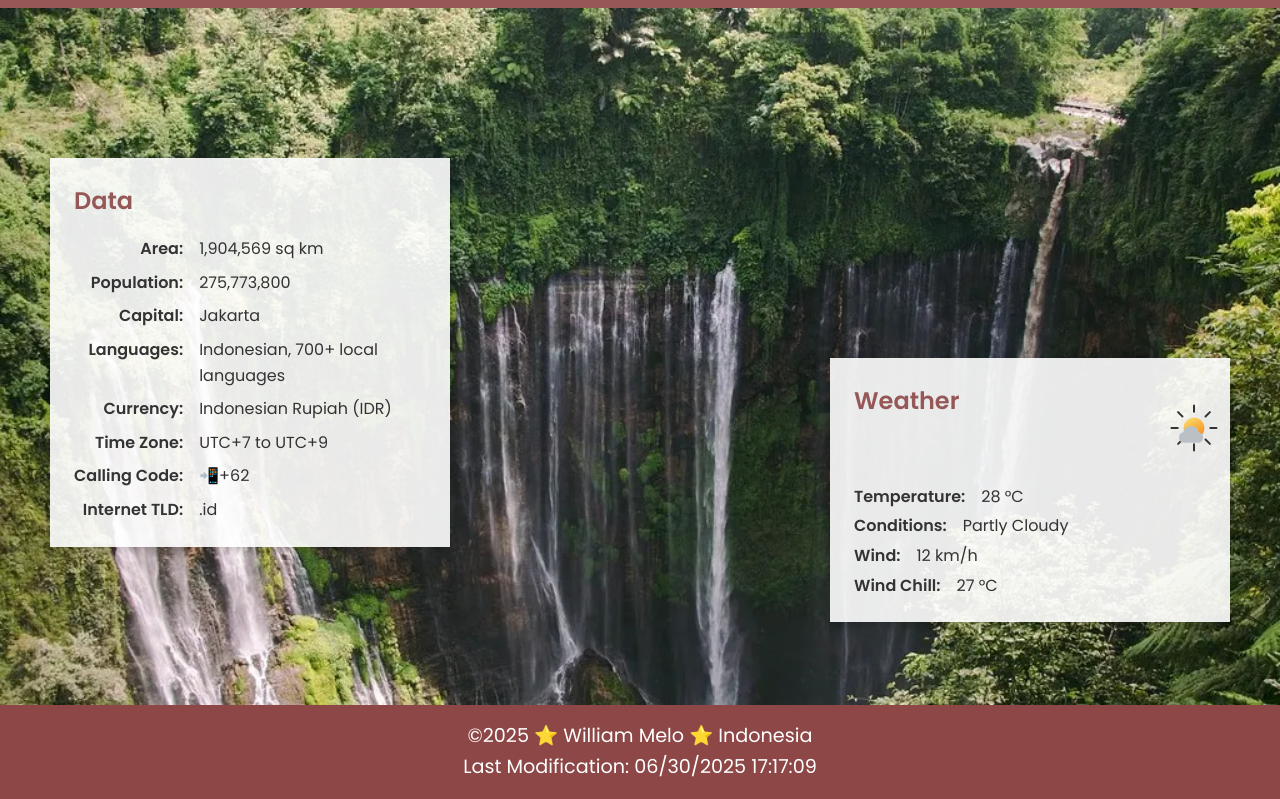
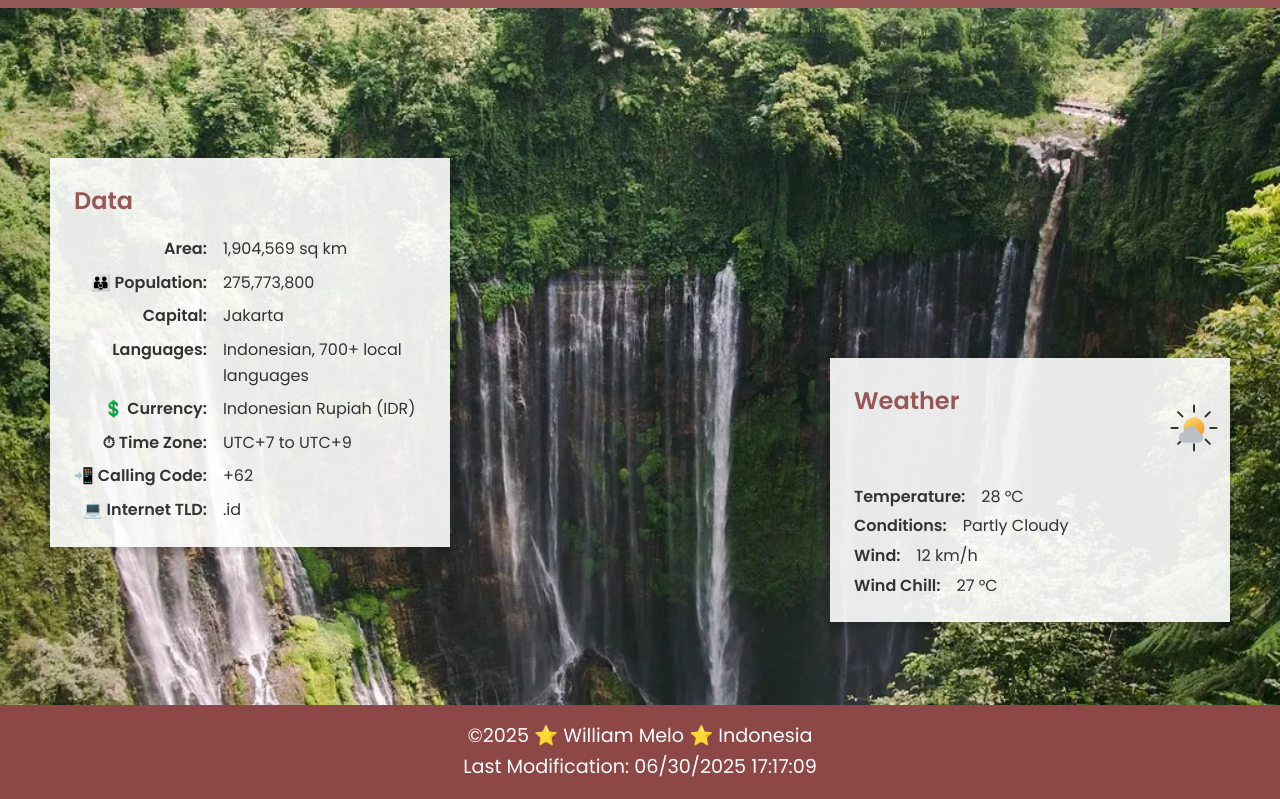
Before and after one commit to william-melo/wdd131, a plain HTML site: page place.html in a window 1280 px wide. Shown: the part 117-916 px from the top of the page. Drawn offline with Linux system fonts and the light colour scheme.

Commit message:
Add icons to data labels in place.html
Enhanced the visual presentation of data labels by adding relevant emoji icons for Population, Currency, Time Zone, Calling Code, and Internet TLD. This improves readability and user experience.

```diff
--- a/place.html
+++ b/place.html
@@ -53,7 +53,7 @@
             <div class="data-label">Area:</div>
             <div class="data-value">1,904,569 sq km</div>
 
-            <div class="data-label">Population:</div>
+            <div class="data-label">👪 Population:</div>
             <div class="data-value">275,773,800</div>
 
             <div class="data-label">Capital:</div>
@@ -62,16 +62,16 @@
             <div class="data-label">Languages:</div>
             <div class="data-value">Indonesian, 700+ local languages</div>
 
-            <div class="data-label">Currency:</div>
+            <div class="data-label">💲 Currency:</div>
             <div class="data-value">Indonesian Rupiah (IDR)</div>
 
-            <div class="data-label">Time Zone:</div>
+            <div class="data-label">⏱ Time Zone:</div>
             <div class="data-value">UTC+7 to UTC+9</div>
 
-            <div class="data-label">Calling Code:</div>
-            <div class="data-value">📲+62</div>
+            <div class="data-label">📲 Calling Code:</div>
+            <div class="data-value">+62</div>
 
-            <div class="data-label">Internet TLD:</div>
+            <div class="data-label">💻 Internet TLD:</div>
             <div class="data-value">.id</div>
           </div>
         </div>
```
